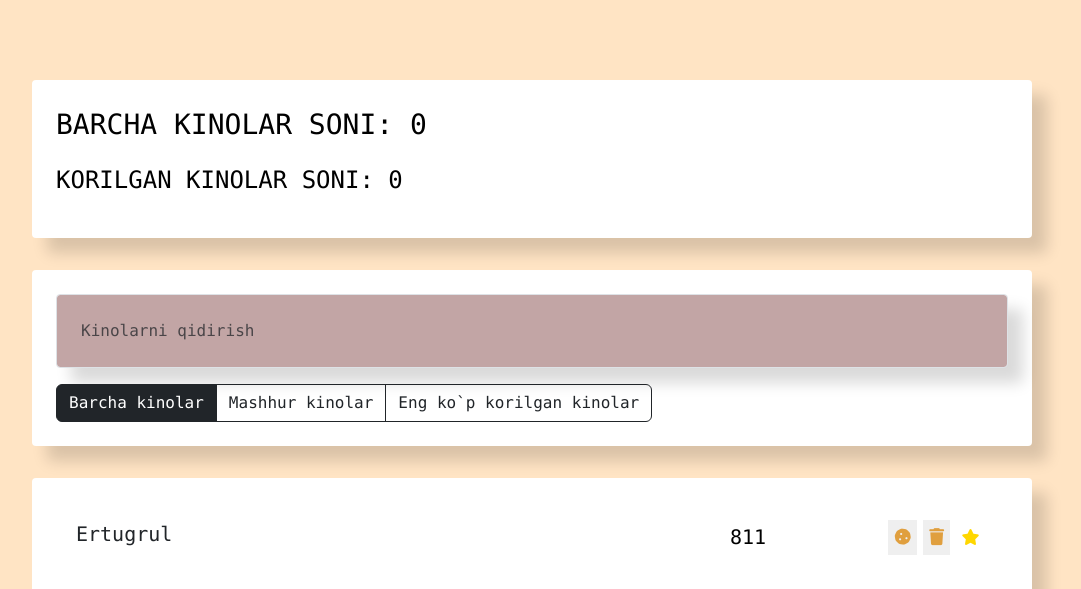
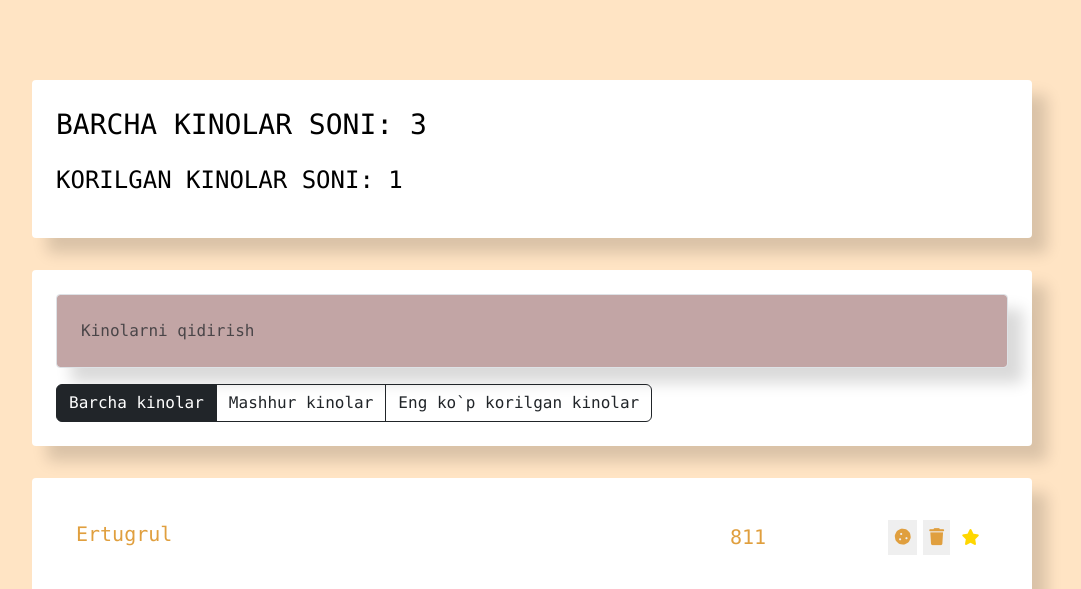
Before and after one commit to Mirabbosbek9778/Vue.js, a Vue app: page / in a window 1280 px wide. Shown: the top 589 px of the page, without its empty margins (108-1189 px from the left). Built offline with nearby package versions, Linux system fonts and the light colour scheme.

Commit message:
App_data,filter,length methods

```diff
--- a/src/components/app-info/AppInfo.vue
+++ b/src/components/app-info/AppInfo.vue
@@ -1,12 +1,25 @@
 <template>
   <div class="app-info">
-    <p class="fs-3 text-uppercase">Barcha kinolar soni: 0</p>
-    <p class="fs-4 text-uppercase">Korilgan kinolar soni: 0</p>
+    <p class="fs-3 text-uppercase">Barcha kinolar soni: {{ allMoviesCount }}</p>
+    <p class="fs-4 text-uppercase">
+      Korilgan kinolar soni: {{ FavouriteMoviesCount }}
+    </p>
   </div>
 </template>
 
 <script>
-export default {};
+export default {
+  props: {
+    allMoviesCount: {
+      type: Number,
+      required: true,
+    },
+    FavouriteMoviesCount: {
+      type: Number,
+      required: true,
+    },
+  },
+};
 </script>
 
 <style>
--- a/src/components/app/App.vue
+++ b/src/components/app/App.vue
@@ -1,13 +1,16 @@
 <template>
   <div class="app font-monospace">
     <div class="content">
-      <AppInfo />
+      <AppInfo
+        :allMoviesCount="movies.length"
+        :FavouriteMoviesCount="movies.filter((c) => c.favourite).length"
+      />
       <div class="search-panel">
         <SearchPanel />
         <AppFilter />
-    </div>
-        <MoveList />
-        <MoveAddForm/>
+      </div>
+      <MoveList :movies="movies" />
+      <MoveAddForm />
     </div>
   </div>
 </template>
@@ -26,6 +29,15 @@ export default {
     AppFilter,
     MoveList,
     MoveAddForm,
+  },
+  data() {
+    return {
+      movies: [
+        { name: "Ertugrul", viewers: 811, favourite: true, like: true },
+        { name: "Kurtlar Vadisi", viewers: 830, favourite: false, like: true },
+        { name: "KAra sevda", viewers: 785, favourite: false, like: true },
+      ],
+    };
   },
 };
 </script>
--- a/src/components/move-list/MoveList.vue
+++ b/src/components/move-list/MoveList.vue
@@ -8,14 +8,11 @@
 import MovieListItem from "../movie-list-item/MovieListItem.vue";
 export default {
   components: { MovieListItem },
-  data() {
-    return {
-      movies: [
-        { name: "Ertugrul", viewers: 811, favourite: false, like: true },
-        { name: "Kurtlar Vadisi", viewers: 830, favourite: false, like: true },
-        { name: "KAra sevda", viewers: 785, favourite: false, like: true },
-      ],
-    };
+  props: {
+    movies: {
+      type: Array,
+      required: true,
+    },
   },
 };
 </script>
```
